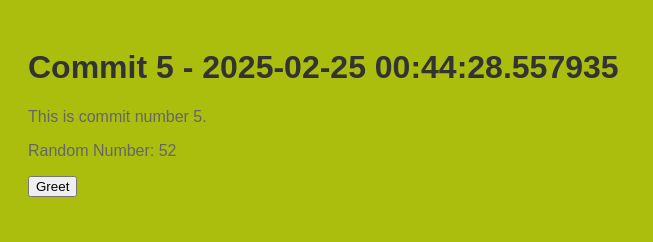
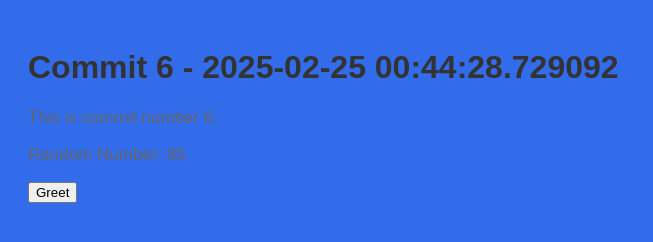
Before and after one commit to stiffs95/myrep-repo-20250225004425, a plain HTML site: page index.html in a window 1280 px wide. Shown: the whole page, without its empty margins (0-653 px from the left). Drawn offline with Linux system fonts and the light colour scheme.

Commit message:
📝 Commit 6 with HTML, CSS, and JS

```diff
--- a/index.html
+++ b/index.html
@@ -2,13 +2,13 @@
     <!DOCTYPE html>
     <html>
     <head>
-        <title>Commit 5 - 2025-02-25 00:44:28.557935</title>
+        <title>Commit 6 - 2025-02-25 00:44:28.729092</title>
         <link rel="stylesheet" href="style.css">
     </head>
     <body>
-        <h1>Commit 5 - 2025-02-25 00:44:28.557935</h1>
-        <p>This is commit number 5.</p>
-        <p>Random Number: 52</p>
+        <h1>Commit 6 - 2025-02-25 00:44:28.729092</h1>
+        <p>This is commit number 6.</p>
+        <p>Random Number: 85</p>
         <button onclick="greet()">Greet</button>
         <script src="script.js"></script>
     </body>
--- a/script.js
+++ b/script.js
@@ -2,4 +2,4 @@
     function greet() {
         alert('Hello from commit ' + commitNumber + '!');
     }
-    var commitNumber = 5;
+    var commitNumber = 6;
--- a/style.css
+++ b/style.css
@@ -1,7 +1,7 @@
 
     body {
         font-family: Arial, sans-serif;
-        background-color: #abbe0e;
+        background-color: #336ceb;
         padding: 20px;
     }
     h1 {
@@ -9,5 +9,5 @@
     }
     p {
         color: #666;
-        font-size: 16px;
+        font-size: 17px;
     }
```
